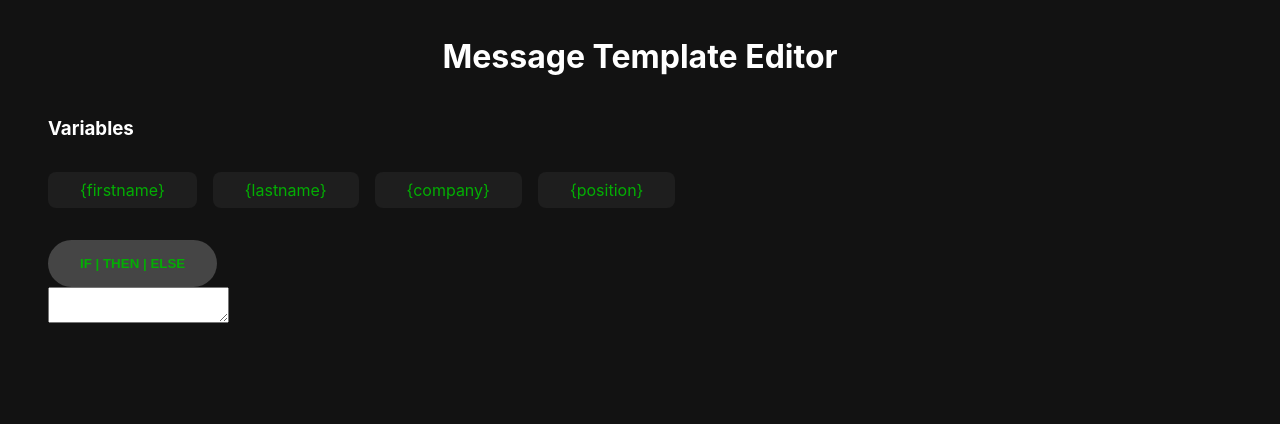
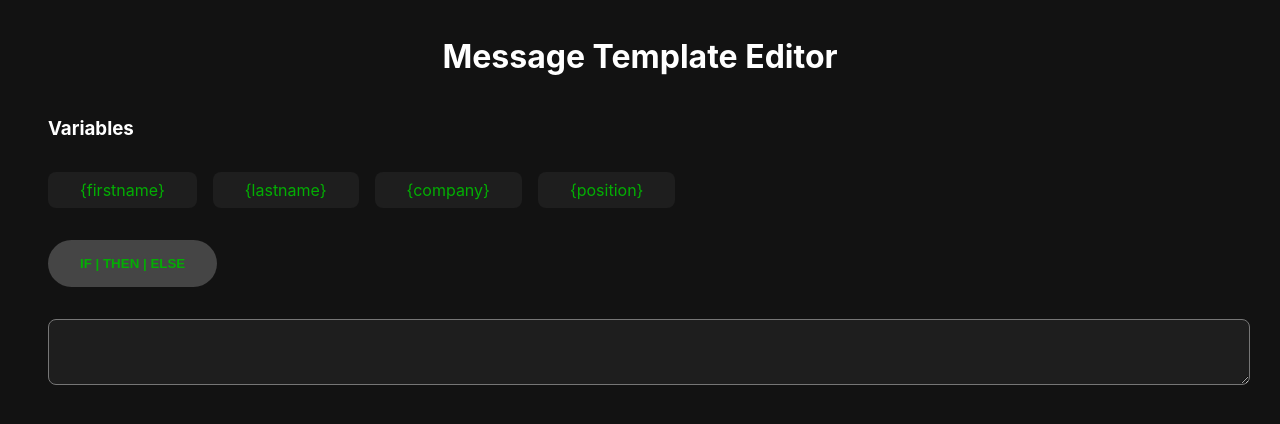
Before and after one commit to Wemitom/message-template-editor, a React (Create React App) app: page / in a window 1280 px wide. Both pictures are taken after a click on the button "Message Editor". Shown: the top 424 px of the page. Built offline with nearby package versions, Linux system fonts and the light colour scheme.

Commit message:
feat: make so message splits on if-then-else add breaking: changed lastPosition state to obj containing id and cursor pos

```diff
--- a/package.json
+++ b/package.json
@@ -13,6 +13,7 @@
     "react": "^18.2.0",
     "react-dom": "^18.2.0",
     "react-scripts": "5.0.1",
+    "react-textarea-autosize": "^8.5.2",
     "typescript": "^4.9.5",
     "web-vitals": "^2.1.4"
   },
--- /dev/null
+++ b/src/components/Editor/Inputs/Inputs.module.css
@@ -0,0 +1,19 @@
+.textarea {
+    width: 100%;
+    min-height: 3rem;
+    padding: 0.5rem;
+    background-color: #1e1e1e;
+    color: #fff;
+    border-radius: 0.5rem;
+}
+
+.conditional {
+    width: 100%;
+    display: flex;
+    flex-direction: column;
+    gap: 1rem;
+}
+
+.inputs {
+    margin-top: 2rem;
+}
--- a/src/components/Editor/Inputs/index.tsx
+++ b/src/components/Editor/Inputs/index.tsx
@@ -1,57 +1,88 @@
-import React from 'react';
+import TextareaAutosize from 'react-textarea-autosize';
 
+import styles from './Inputs.module.css';
 import useTemplate from '../../../utils/hooks/useTemplate';
-import { NormalInput } from '../types';
+import { Input } from '../types';
 
+/**
+ * Инпуты для редактора сообщений. Для правильной работы этого компонента необходимо зарендерить его в
+ * контексте TemplateContext.
+ */
 const Inputs = () => {
   const { template, changeValue, setLastPosition } = useTemplate();
 
+  /**
+   * Возвращает компонент, представляющий поле для ввода на основе его типа.
+   *
+   * @param {number} i - Индекс поля.
+   * @param {Input} input - Объект поля.
+   * @param {boolean} ifThenElse - Необязательный. Указывает, нужно ли рендерить компонент if-then-else.
+   * @return {JSX.Element} Компонент, представляющий поле для ввода.
+   */
+  const getInputs = (i: number, input: Input, ifThenElse?: boolean) => {
+    const component = (
+      <>
+        {input.type !== 'normal' && <span>{input.type}</span>}
+        <TextareaAutosize
+          className={styles.textarea}
+          value={input.value}
+          onChange={(e) => changeValue(i, e.target.value)}
+          onClick={(e) =>
+            setLastPosition({ id: i, position: e.currentTarget.selectionStart })
+          }
+          onKeyUp={(e) =>
+            setLastPosition({ id: i, position: e.currentTarget.selectionStart })
+          }
+        />
+        {ifThenElse &&
+          input.type !== 'if' &&
+          input.child &&
+          /* Если у этого инпута есть дочерние инпуты, то рекурсивно рендерим их */
+          renderIfThenElse(input.child)}
+      </>
+    );
+
+    return input.type !== 'normal' ? (
+      <div className={styles.conditional}>{component}</div>
+    ) : (
+      component
+    );
+  };
+
+  /**
+   * Рекурсивно рендерит компонент if-then-else.
+   *
+   * @param {number} i - Индекс if инпута.
+   * @return {JSX.Element} Зарендеренный компонент.
+   */
   const renderIfThenElse = (i: number): JSX.Element => {
     const ifInput = template[i];
+    // Если этот инпут является if-инпутом, то рендерит его.
     if (ifInput.type === 'if') {
       return (
-        <>
-          <div>if</div>
-          <textarea
-            value={template[i].value}
-            onChange={(e) => changeValue(i, e.target.value)}
-            onClick={() => setLastPosition(i)}
-          />
+        <div className={styles.ifThenElse} style={{ marginLeft: '10rem' }}>
+          {getInputs(i, ifInput)}
           {ifInput.chilren.map((id) => {
             const element = template[id];
 
             return element.type === 'then' || element.type === 'else' ? (
-              <React.Fragment key={`if_${i}_${element.type}`}>
-                {<div>{element.type}</div>}
-                <textarea
-                  value={element.value}
-                  onChange={(e) => changeValue(i, e.target.value)}
-                  onClick={() => setLastPosition(id)}
-                />
-                {element.child && renderIfThenElse(element.child)}
-              </React.Fragment>
+              <div key={`if_${i}_${element.type}`}>
+                {getInputs(id, element, true)}
+              </div>
             ) : (
               <></>
             );
           })}
-        </>
+        </div>
       );
     } else {
+      // Иначе, рендерим заглушку
       return <></>;
     }
   };
 
-  const input = template[0] as NormalInput;
-  return (
-    <div>
-      <textarea
-        value={input.value}
-        onChange={(e) => changeValue(0, e.target.value)}
-        onClick={() => setLastPosition(0)}
-      />
-      {input.child && renderIfThenElse(input.child)}
-    </div>
-  );
+  // Возвращаем компонент, представляющий начальное поле для ввода.
+  return <div className={styles.inputs}>{getInputs(0, template[0], true)}</div>;
 };
 
 export default Inputs;
--- a/src/components/Editor/index.tsx
+++ b/src/components/Editor/index.tsx
@@ -2,7 +2,13 @@ import { ReactNode, createContext, useReducer, useState } from 'react';
 
 import styles from './Editor.module.css';
 import Inputs from './Inputs';
-import { Action, IProps, Template, TemplateContextInterface } from './types';
+import {
+  Action,
+  CursorPosition,
+  IProps,
+  Template,
+  TemplateContextInterface
+} from './types';
 
 const Variables = ({ children }: { children: ReactNode }) => {
   return (
@@ -14,6 +20,9 @@ const Variables = ({ children }: { children: ReactNode }) => {
 };
 
 const reducer = (state: Template, action: Action) => {
+  let firstPart = '',
+    secondPart = '';
+
   switch (action.type) {
     case 'CHANGE_VALUE':
       return state.map((input, i) => {
@@ -27,11 +36,25 @@ const reducer = (state: Template, action: Action) => {
         return input;
       });
     case 'ADD_IF_THEN_ELSE':
-      return state
+      [firstPart, secondPart] = state[action.payload.id]
+        ? state[action.payload.id].value.split('').reduce(
+            ([first, second], letter, i) => {
+              if (i < action.payload.position) first += letter;
+              else second += letter;
+
+              return [first, second];
+            },
+            ['', '']
+          )
+        : ['', ''];
+
+      return state[action.payload.id]
+        ? state
             .map((input, i) => {
-          if (i === action.payload) {
+              if (i === action.payload.id) {
                 return {
                   ...input,
+                  value: firstPart,
                   child: state.length
                 };
               }
@@ -46,13 +69,14 @@ const reducer = (state: Template, action: Action) => {
               },
               {
                 type: 'then',
-            value: ''
+                value: secondPart
               },
               {
                 type: 'else',
                 value: ''
               }
-        ]);
+            ])
+        : state;
     case 'REMOVE_IF_THEN_ELSE':
       return state;
   }
@@ -76,12 +100,18 @@ export const TemplateContext = createContext<TemplateContextInterface>({
 });
 
 const Editor = ({ arrVarNames, template, callbackSave }: IProps) => {
-  const [lastPosition, setLastPosition] = useState(0);
+  const [lastPosition, setLastPosition] = useState<CursorPosition>({
+    id: 0,
+    position: 0
+  });
   const [state, dispatch] = useReducer(reducer, template ?? initTemplate);
   const changeValue = (id: number, value: string) =>
     dispatch({ type: 'CHANGE_VALUE', payload: { id, value } });
-  const addIfThenElse = (id: number) =>
-    dispatch({ type: 'ADD_IF_THEN_ELSE', payload: id });
+  const addIfThenElse = (id: number, position: number) =>
+    dispatch({
+      type: 'ADD_IF_THEN_ELSE',
+      payload: { id, position }
+    });
   const removeIfThenElse = (id: number) =>
     dispatch({ type: 'REMOVE_IF_THEN_ELSE', payload: id });
 
@@ -95,14 +125,21 @@ const Editor = ({ arrVarNames, template, callbackSave }: IProps) => {
             className={styles.variable}
             key={name}
             role="button"
-            onClick={() =>
-              changeValue(
-                lastPosition,
-                `${
-                  state[lastPosition].value && state[lastPosition].value + ' '
-                }{${name}}`
-              )
-            }
+            onClick={() => {
+              const newValue = state[lastPosition.id].value.split('');
+              newValue.splice(
+                lastPosition.position,
+                0,
+                `${lastPosition.position !== 0 ? ' ' : ''}{${name}}${
+                  lastPosition.position !== state[lastPosition.id].value.length
+                    ? ' '
+                    : ''
+                }`
+              );
+
+              // Вставляем переменную в инпут на основе последнего положения курсора
+              changeValue(lastPosition.id, newValue.join(''));
+            }}
             tabIndex={0}
           >{`{${name}}`}</li>
         ))}
@@ -110,7 +147,7 @@ const Editor = ({ arrVarNames, template, callbackSave }: IProps) => {
 
       <button
         className={styles.btnIfThenElse}
-        onClick={() => addIfThenElse(lastPosition)}
+        onClick={() => addIfThenElse(lastPosition.id, lastPosition.position)}
       >
         if | then | else
       </button>
```
Also changed, not shown: src/components/Editor/types.ts (+22 -6 lines), 1 other file (tests, documents, lock files or other folders). Lines whose indentation alone changed are shown as unchanged.
